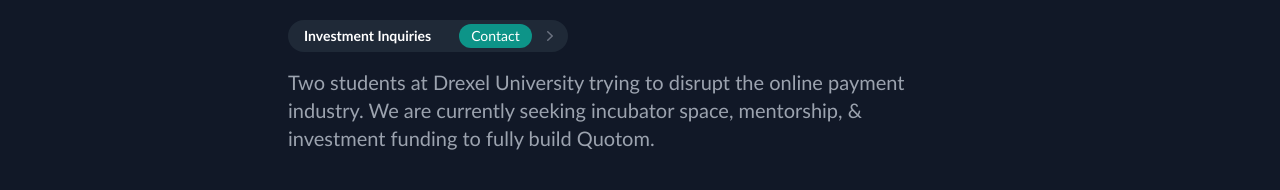
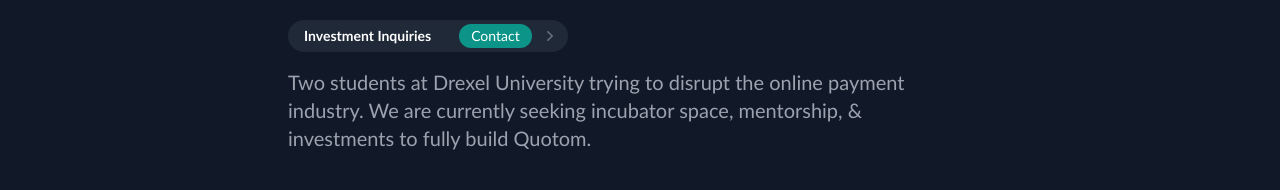
Before and after one commit to tpcav/quotom-demo, a Next.js app: page / in a window 1280 px wide. Shown: the part 1317-1507 px from the top of the page. Built offline with nearby package versions, Linux system fonts and the light colour scheme.

Commit message:
spacing & dark nav

```diff
--- a/components/OurTeam.tsx
+++ b/components/OurTeam.tsx
@@ -38,7 +38,7 @@
                 </a>
               </div>
               <p className="text-xl text-gray-400">
-                Two students at Drexel University trying to disrupt the online payment industry. We are currently seeking incubator space, mentorship, & investment funding to fully build Quotom.
+                Two students at Drexel University trying to disrupt the online payment industry. We are currently seeking incubator space, mentorship, & investments to fully build Quotom.
               </p>
 
             </div>
```
